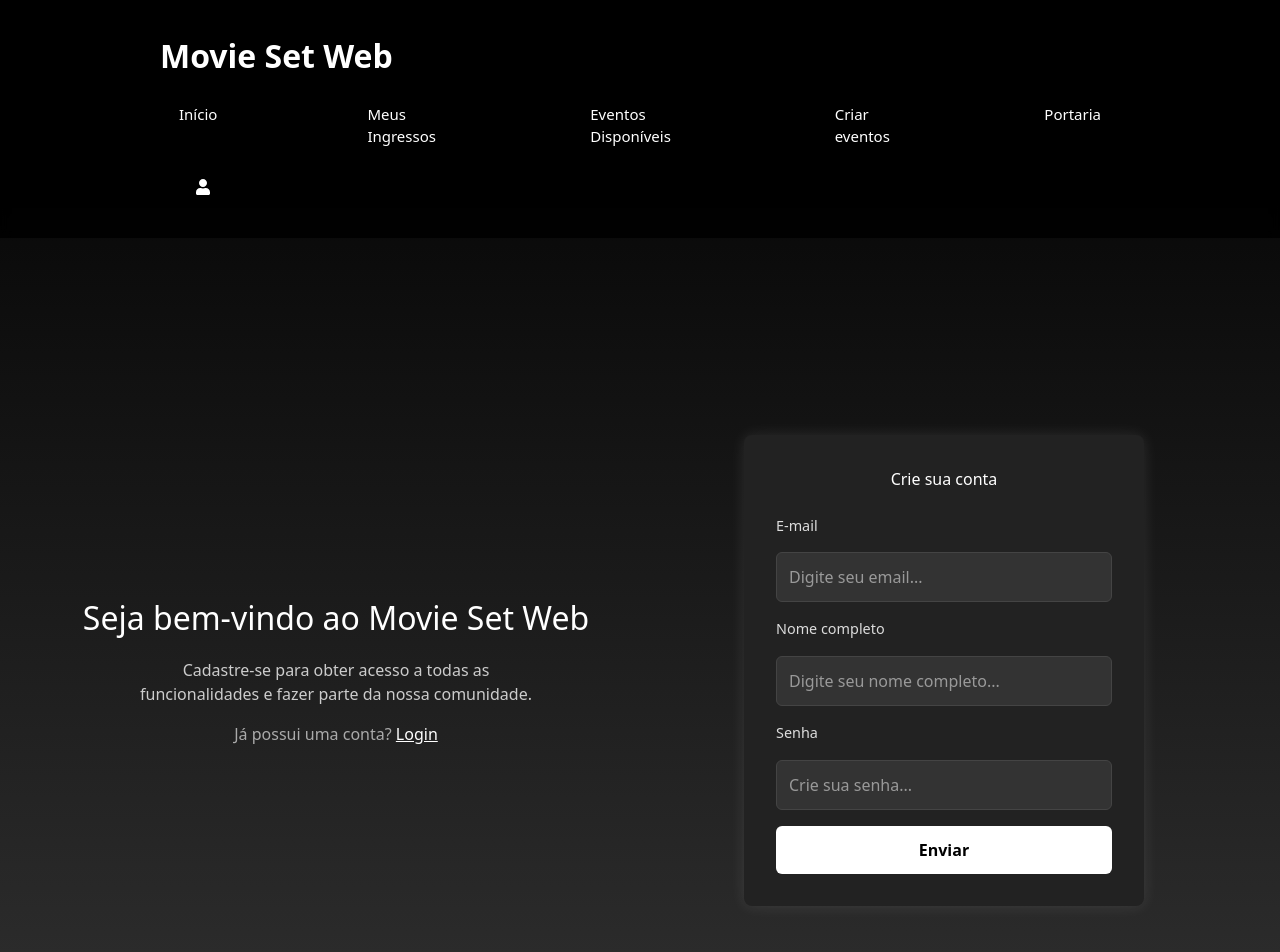
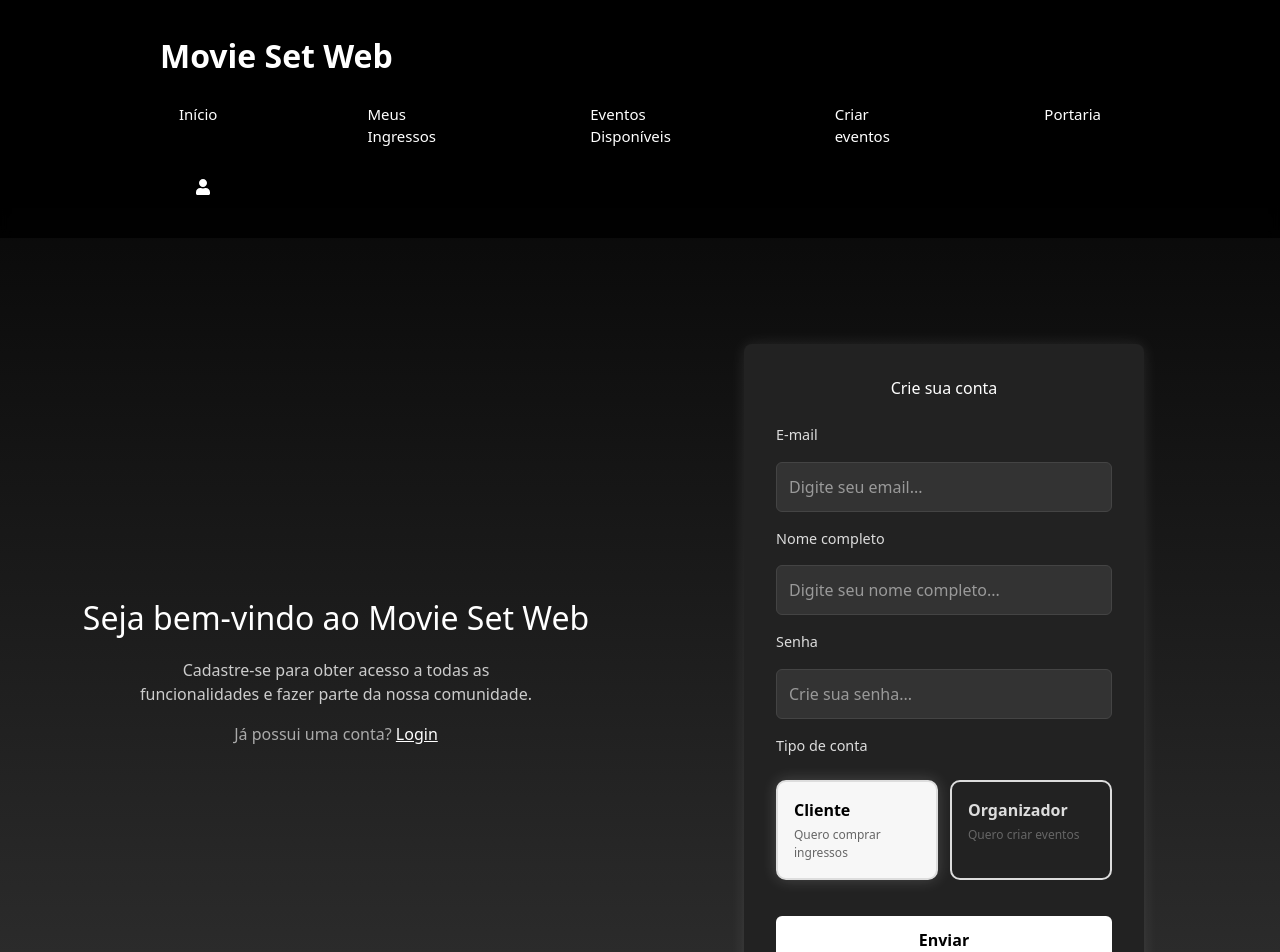
Before and after one commit to guiFGA/movie-set-web, a Next.js app: page /cadastro in a window 1280 px wide. Shown: the top 952 px of the page. Built offline with nearby package versions, Linux system fonts and the light colour scheme.

Commit message:
feat: escolha do papel exercido no cadastro com radio

```diff
--- a/app/api/cadastro/route.ts
+++ b/app/api/cadastro/route.ts
@@ -8,7 +8,7 @@ export async function POST(req: Request) {
   connectDatabase();
 
   try {
-    const { email, name, password } = await req.json();
+    const { email, name, password, role } = await req.json();
 
     // Valida campos obrigatórios
     if (!email || !name || !password) {
@@ -35,6 +35,7 @@ export async function POST(req: Request) {
       email,
       name,
       password_hash,
+      role,
     });
 
     return NextResponse.json({
--- a/app/api/db.ts
+++ b/app/api/db.ts
@@ -13,7 +13,7 @@ export async function connectDatabase() {
     await sequelize.authenticate();
     console.log("Banco conectado com sucesso.");
 
-    //await sequelize.sync();
+    await sequelize.sync({alter: true});
 
     console.log("Banco sincronizado.");
   } catch (error) {
--- a/app/cadastro/cadastro.css
+++ b/app/cadastro/cadastro.css
@@ -80,6 +80,53 @@
   color: #fff;
 }
 
+.role-selector {
+  display: flex;
+  gap: 12px;
+  margin-top: 8px;
+  margin-bottom: 20px;
+}
+
+.role-card {
+  flex: 1;
+  display: flex;
+  flex-direction: column;
+
+  padding: 16px;
+
+  border: 2px solid #ddd;
+  border-radius: 10px;
+
+  cursor: pointer;
+
+  transition: 0.3s;
+}
+
+.role-card input {
+  display: none;
+}
+
+.role-card:hover {
+  border-color: #888;
+}
+
+.role-card.selected {
+  box-shadow: 0 0 15px rgba(255, 255, 255, 0.178);
+  color:#000;
+  background-color: #f7f7f7;
+}
+
+.role-title {
+  font-weight: 600;
+  font-size: 16px;
+}
+
+.role-description {
+  margin-top: 4px;
+  font-size: 12px;
+  color: #666;
+}
+
 .register-card input:focus {
   outline: none;
   border-color: #fff;
--- a/app/cadastro/page.tsx
+++ b/app/cadastro/page.tsx
@@ -8,6 +8,7 @@ export default function RegisterPage() {
   const [email, setEmail] = useState("");
   const [name, setName] = useState("");
   const [password, setPassword] = useState("");
+const [role, setRole] = useState<"CUSTOMER" |"ORGANIZER">("CUSTOMER");
   const [message, setMessage] = useState("");
   const router = useRouter()
 
@@ -18,7 +19,7 @@ export default function RegisterPage() {
     const res = await fetch("/api/cadastro", {
       method: "POST",
       headers: { "Content-Type": "application/json" },
-      body: JSON.stringify({ email, name, password }),
+      body: JSON.stringify({ email, name, password, role, }),
     });
 
 
@@ -86,6 +87,44 @@ export default function RegisterPage() {
               onChange={e => setPassword(e.target.value)}
             />
 
+            <label>Tipo de conta</label>
+
+            <div className="role-selector">
+              <label
+                className={`role-card ${role === "CUSTOMER" ? "selected" : ""}`}
+              >
+                <input
+                  type="radio"
+                  name="role"
+                  value="CUSTOMER"
+                  checked={role === "CUSTOMER"}
+                  onChange={() => setRole("CUSTOMER")}
+                />
+
+                <span className="role-title">Cliente</span>
+                <span className="role-description">
+                  Quero comprar ingressos
+                </span>
+              </label>
+
+              <label
+                className={`role-card ${role === "ORGANIZER" ? "selected" : ""}`}
+              >
+                <input
+                  type="radio"
+                  name="role"
+                  value="ORGANIZER"
+                  checked={role === "ORGANIZER"}
+                  onChange={() => setRole("ORGANIZER")}
+                />
+
+                <span className="role-title">Organizador</span>
+                <span className="role-description">
+                  Quero criar eventos
+                </span>
+              </label>
+            </div>
+
             <button type="submit">Enviar</button>
           </form>
           {message && <p className="message">{message}</p>}
```
